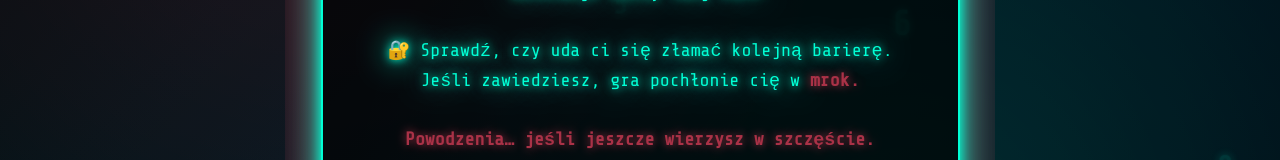
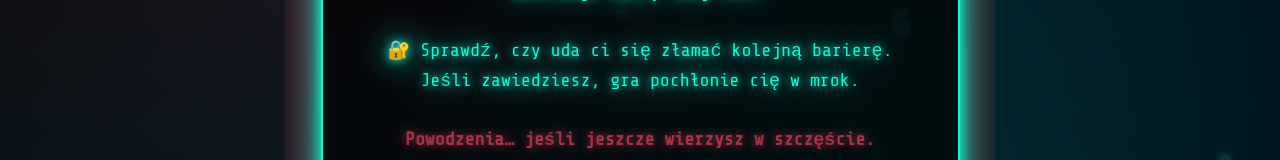
Before and after one commit to Madziula813/Stacja-3, a plain HTML site: page index.html in a window 1280 px wide. Shown: the part 402-562 px from the top of the page. Drawn offline with nearby package versions, Linux system fonts and the light colour scheme.

Commit message:
Update index.html

```diff
--- a/index.html
+++ b/index.html
@@ -211,7 +211,7 @@
       <em>Teraz czeka cię zadanie, które oddziela ciekawskich od <strong>prawdziwych hakerów.</strong></em><br />
 Każdy błąd zostawia cyfrowy ślad, a ktoś – lub coś – obserwuje każdy twój ruch.<br/><br/>
       🔐 Sprawdź, czy uda ci się złamać kolejną barierę.<br />
-      Jeśli zawiedziesz, gra pochłonie cię w <strong>mrok.</strong><br /><br />
+      Jeśli zawiedziesz, gra pochłonie cię w mrok.<br /><br />
       <strong>Powodzenia… jeśli jeszcze wierzysz w szczęście.</strong>
     </p>
     <button onclick="goTo('stacja3.html')" aria-label="Przejdź do stacji 3">&gt; DALEJ</button>
```
